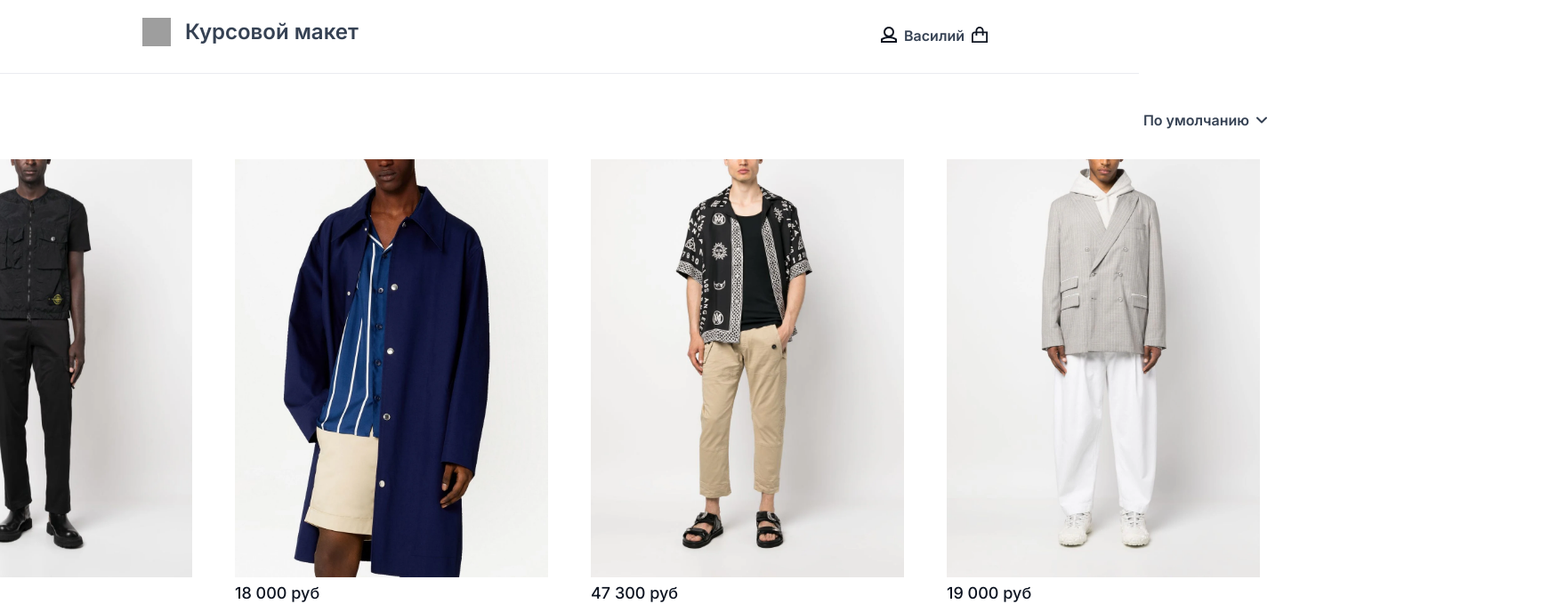
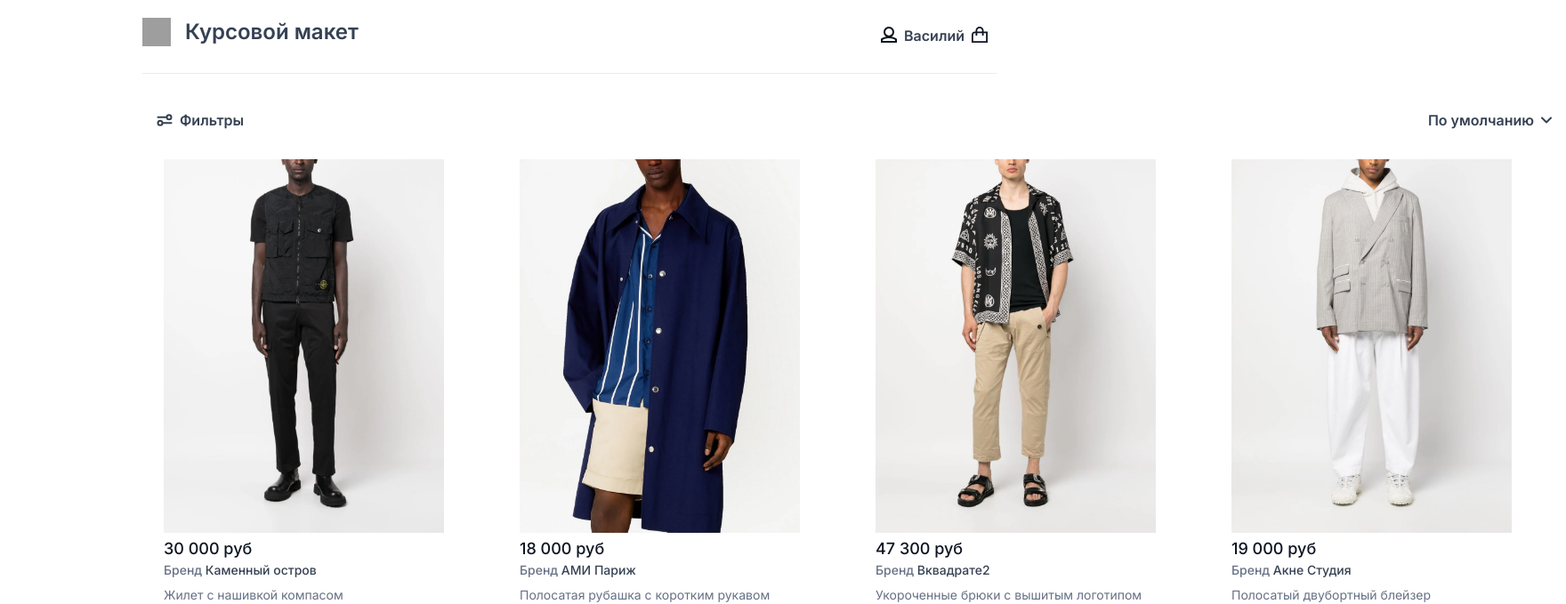
Before and after one commit to otisnth/vue-course-task, a Vue app: page / in a window 1280 px wide. Shown: the top 679 px of the page at 89% size, 1760 px wide, since content can reach past the window. Built offline with nearby package versions, Linux system fonts and the light colour scheme; grey boxes are pictures that could not be loaded.

Commit message:
fixed css styles

```diff
--- a/src/App.vue
+++ b/src/App.vue
@@ -108,14 +108,18 @@ body {
 
 main {
   flex: 1 0 auto;
+  align-self: center;
+  width: 100%
 }
 
 
 #app {
   display: flex;
-  align-items: center;
+  align-content: center;
   flex-direction: column;
-
+  padding-left:160px;
+  padding-right: 160px;
+  max-width: 1920px;
   height: 100%;
   width: 100%;
 }
--- a/src/components/AuthModal.vue
+++ b/src/components/AuthModal.vue
@@ -58,7 +58,7 @@
 
 
     .modal-bg {
-        position: absolute;
+        position: fixed;
         top: 50%;
         left: 50%;
         transform: translate(-50%, -50%);
--- a/src/components/BaseFooter.vue
+++ b/src/components/BaseFooter.vue
@@ -23,11 +23,11 @@ footer {
     justify-content: center;
 
     .container {
-        max-width: 1920px;
         width: 100%;
         display: grid;
         justify-content: start;
-        padding: 24px 160px;
+        padding-top: 24px;
+        padding-bottom: 24px;
     }
 
     .copyright {
--- a/src/components/BaseHeader.vue
+++ b/src/components/BaseHeader.vue
@@ -48,9 +48,10 @@ header {
     justify-content: center;
 
     .container {
-        max-width: 1920px;
+
         width: 100%;
-        padding: 20px 160px;
+        padding-top: 20px;
+        padding-bottom: 20px;
         display: grid;
         grid-template-columns: repeat(2, 1fr);
     }
--- a/src/components/Card.vue
+++ b/src/components/Card.vue
@@ -45,6 +45,7 @@
 .card {
     padding: 24px;
     display: grid;
+    width: 400px;
     gap: 16px;
 
     .card-img {
@@ -54,7 +55,6 @@
     .card-description {
         position: absolute;
         bottom: 0;
-        left: calc(50% - 352px/2);
         width: 352px;
         display: grid;
         padding: 32px 20px;
@@ -82,7 +82,8 @@
     }
 
     img {
-        width: 352px;
+        max-width: 352px;
+        max-height: 420px;
     }
 
     .price {
--- a/src/views/Cart.vue
+++ b/src/views/Cart.vue
@@ -82,8 +82,6 @@ import Card from '@/components/Card.vue';
 <style lang="scss" scoped>
 .main-container {
 	display: grid;
-    width: 1920px;
-	padding: 32px 160px;
     gap: 16px;
 }
 .cart-heading {
@@ -123,7 +121,7 @@ hr {
 .card-container {
 	display: grid;
 	justify-content: center;
-	grid-template-columns: repeat(4, minmax(auto, 400px));
+	grid-template-columns: repeat(4, auto);
 }
 .cart-container {
     display: grid;
--- a/src/views/Detail.vue
+++ b/src/views/Detail.vue
@@ -81,8 +81,8 @@ import ClickOutside from 'vue-click-outside'
 
     .detail-container {
         display: grid;
-	    max-width: 1920px;
-	    padding: 32px 160px;
+	    padding-top: 32px;
+        padding-bottom: 32px;
         gap: 64px;
         grid-template-columns: min-content auto;
     }
--- a/src/views/HomeView.vue
+++ b/src/views/HomeView.vue
@@ -71,14 +71,15 @@ export default {
 
 .main-container {
 	display: grid;
-	max-width: 1920px;
-	padding: 32px 160px;
+	width: 100%;
+	padding-top: 32px;
+	padding-bottom: 32px;
 }
 
 .card-container {
 	display: grid;
-	justify-content: center;
-	grid-template-columns: repeat(4, minmax(auto, 400px));
+	justify-content: start;
+	grid-template-columns: repeat(4, auto);
 }
 
 .action-header {
```
